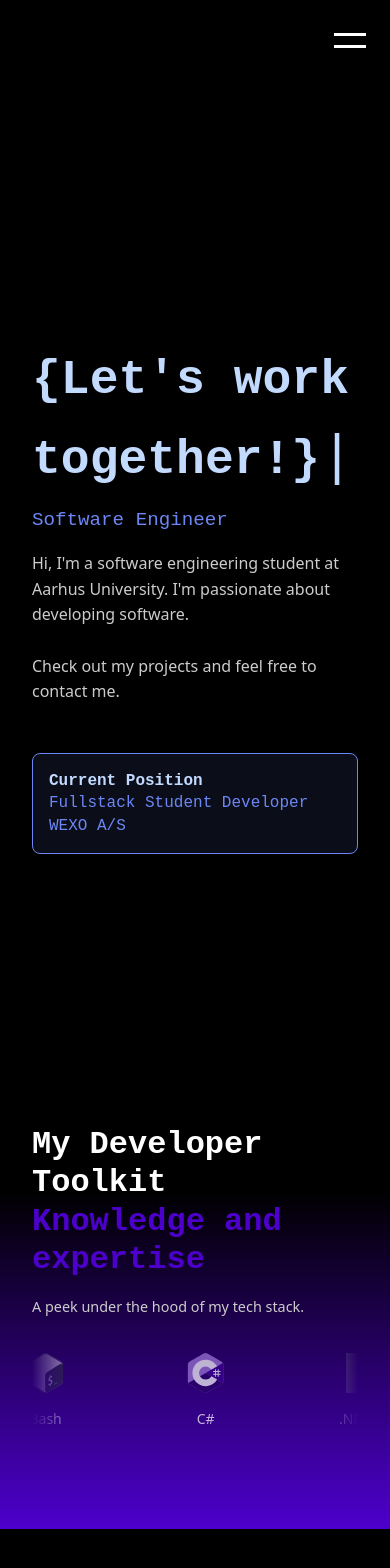
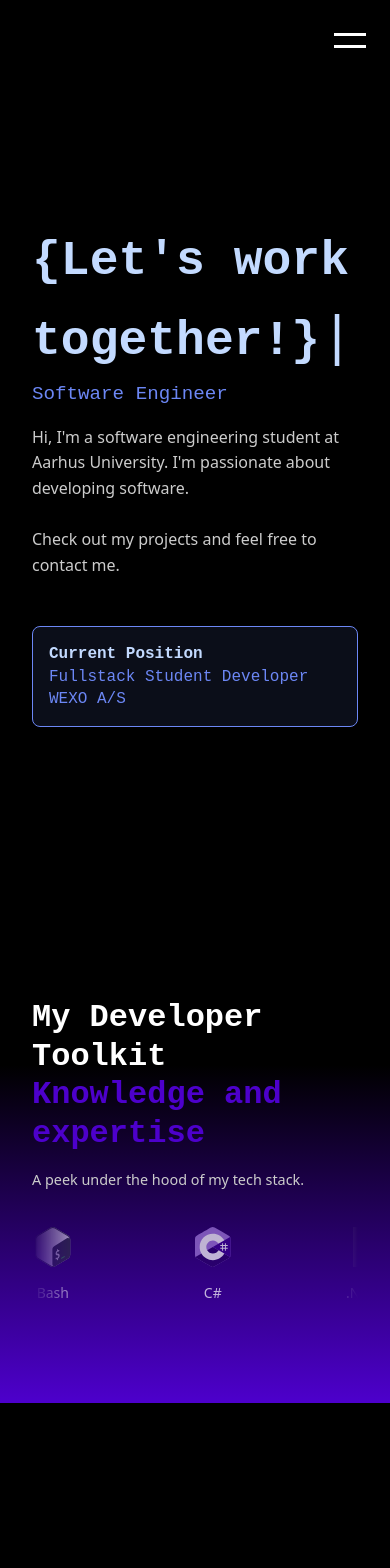
Before and after one commit to MathiasFoght/portfolio, a Next.js app: page / in a window 390 px wide. Shown: the top 1568 px of the page. Built offline with nearby package versions, Linux system fonts and the light colour scheme; grey boxes are pictures that could not be loaded.

Commit message:
small changes in multiple modules

```diff
--- a/src/app/components/footer/footer.tsx
+++ b/src/app/components/footer/footer.tsx
@@ -13,12 +13,12 @@ function Footer() {
                             <h3 className={styles.subHeading}>Community</h3>
                             <ul className={styles.linkList}>
                                 <li>
-                                    <a href="#" className={styles.link}>
+                                    <a href="https://github.com/MathiasFoght?tab=repositories" className={styles.link}>
                                         GitHub
                                     </a>
                                 </li>
                                 <li>
-                                    <a href="#" className={styles.link}>
+                                    <a href="https://gitlab.au.dk/dashboard/projects/member" className={styles.link}>
                                         GitLab
                                     </a>
                                 </li>
@@ -28,22 +28,22 @@ function Footer() {
                             <h3 className={styles.subHeading}>Connect</h3>
                             <ul className={styles.linkList}>
                                 <li>
-                                    <a href="#" className={styles.link}>
+                                    <a href="https://www.linkedin.com/in/mathias-foght-549197252/" className={styles.link}>
                                         LinkedIn
                                     </a>
                                 </li>
                                 <li>
-                                    <a href="#" className={styles.link}>
+                                    <a href="https://www.instagram.com/mathias_foght/" className={styles.link}>
                                         Instagram
                                     </a>
                                 </li>
                                 <li>
-                                    <a href="#" className={styles.link}>
+                                    <a href="https://www.facebook.com/mathias.foght" className={styles.link}>
                                         Facebook
                                     </a>
                                 </li>
                                 <li>
-                                    <a href="#" className={styles.link}>
+                                    <a href="mailto:mathiasfoght98@gmail.com" className={styles.link}>
                                         Email
                                     </a>
                                 </li>
--- a/src/app/components/navbar/navbar.tsx
+++ b/src/app/components/navbar/navbar.tsx
@@ -8,9 +8,9 @@ import styles from "./styles.module.css";
 
 const navItems = [
     { label: "Hello", sectionId: "home" },
+    { label: "Techstack", sectionId: "techstack" },
     { label: "About", sectionId: "about" },
     { label: "Projects", sectionId: "projects" },
-    { label: "Techstack", sectionId: "techstack" },
     { label: "Contact", sectionId: "contact" },
 ];
 
--- a/src/app/components/navbar/styles.module.css
+++ b/src/app/components/navbar/styles.module.css
@@ -1,4 +1,3 @@
-/* Animations */
 @keyframes fadeIn {
     from {
         opacity: 0;
@@ -100,7 +99,7 @@
     top: 0;
     height: 100%;
     border-radius: 9999px;
-    border: 2px solid #7b61ff;
+    border: 2px solid #6c87f5;
     transition: all 300ms ease-in-out;
     box-sizing: border-box;
     pointer-events: none;
--- a/src/app/page.tsx
+++ b/src/app/page.tsx
@@ -1,16 +1,16 @@
 import Home from "@/app/views/home/page";
-import About from "@/app/views/about/page";
+import Techstack from "@/app/views/techstack/page";
 import Projects from "@/app/views/projects/page";
 import Contact from "@/app/views/contact/page";
-import Technology from "@/app/views/techstack/page";
+import About from "@/app/views/about/page";
 
 export default function Initialize() {
   return (
     <div>
         <Home />
+        < Techstack />
         < About />
         < Projects />
-        < Technology />
         < Contact />
     </div>
   );
--- a/src/app/views/about/page.tsx
+++ b/src/app/views/about/page.tsx
@@ -1,20 +1,9 @@
-import React from "react";
-import Carousel from "@/app/components/carousel/carousel";
-import styles from "./styles.module.css";
-import { data } from "@/data/carousel/techData";
+import type React from "react";
 
 const About: React.FC = () => {
     return (
-        <div id="about" className={styles.wrapper} >
-            <div className={styles.expertiseSection}>
-                <h2>
-                    My Developer Toolkit  <br/> <span className={styles.highlight}>Knowledge and expertise</span>
-                </h2>
-                <p>
-                    A peek under the hood of my tech stack.
-                </p>
-            </div>
-            <Carousel dataPath={data} />
+        <div id="about" style={{height: "100vh", background: "black"}}>
+            <h1>About</h1>
         </div>
     );
 }
--- a/src/app/views/contact/page.tsx
+++ b/src/app/views/contact/page.tsx
@@ -46,6 +46,9 @@ const ContactSection: React.FC = () => {
     }
     if (name === "email" && !/^\S+@\S+\.\S+$/.test(value)) {
       return true
+    }
+    else if (name === "phone" && !/^\+?[0-9\s-]+$/.test(value)) {
+        return true
     }
     return false
   }
--- a/src/app/views/home/styles.module.css
+++ b/src/app/views/home/styles.module.css
@@ -86,6 +86,19 @@
     margin-top: 2rem;
 }
 
+/* Gradient typewriter effect */
+/*.typewriterTitle {*/
+/*    font-size: 6.5rem;*/
+/*    font-weight: bold;*/
+/*    font-family: monospace;*/
+/*    word-wrap: break-word;*/
+/*    margin-top: 2rem;*/
+/*    background: linear-gradient(90deg, #c3daff 0%, #8b9dc3 40%, #6b7280 70%, rgba(107, 114, 128, 0.3) 90%, transparent 100%);*/
+/*    -webkit-background-clip: text;*/
+/*    -webkit-text-fill-color: transparent;*/
+/*    background-clip: text;*/
+/*}*/
+
 .typewriterCursor {
     font-size: 3.5rem;
     color: #c3daff;
@@ -156,4 +169,9 @@
         margin-top: 2rem;
         width: 100%;
     }
+
+    .homeSection {
+        min-height: 85vh;
+        padding-bottom: 9rem;
+    }
 }
--- a/src/app/views/techstack/page.tsx
+++ b/src/app/views/techstack/page.tsx
@@ -1,9 +1,20 @@
-import type React from "react";
+import React from "react";
+import Carousel from "@/app/components/carousel/carousel";
+import styles from "./styles.module.css";
+import { data } from "@/data/carousel/techData";
 
 const Techstack: React.FC = () => {
     return (
-        <div id="techstack" style={{height: "100vh", background: "black"}}>
-            <h1>Tech</h1>
+        <div id="techstack" className={styles.wrapper} >
+            <div className={styles.expertiseSection}>
+                <h2>
+                    My Developer Toolkit  <br/> <span className={styles.highlight}>Knowledge and expertise</span>
+                </h2>
+                <p>
+                    A peek under the hood of my tech stack.
+                </p>
+            </div>
+            <Carousel dataPath={data} />
         </div>
     );
 }
```
Also changed, not shown: src/app/views/techstack/styles.module.css (renamed from src/app/views/about/styles.module.css), 1 other file (tests, documents, lock files or other folders).
